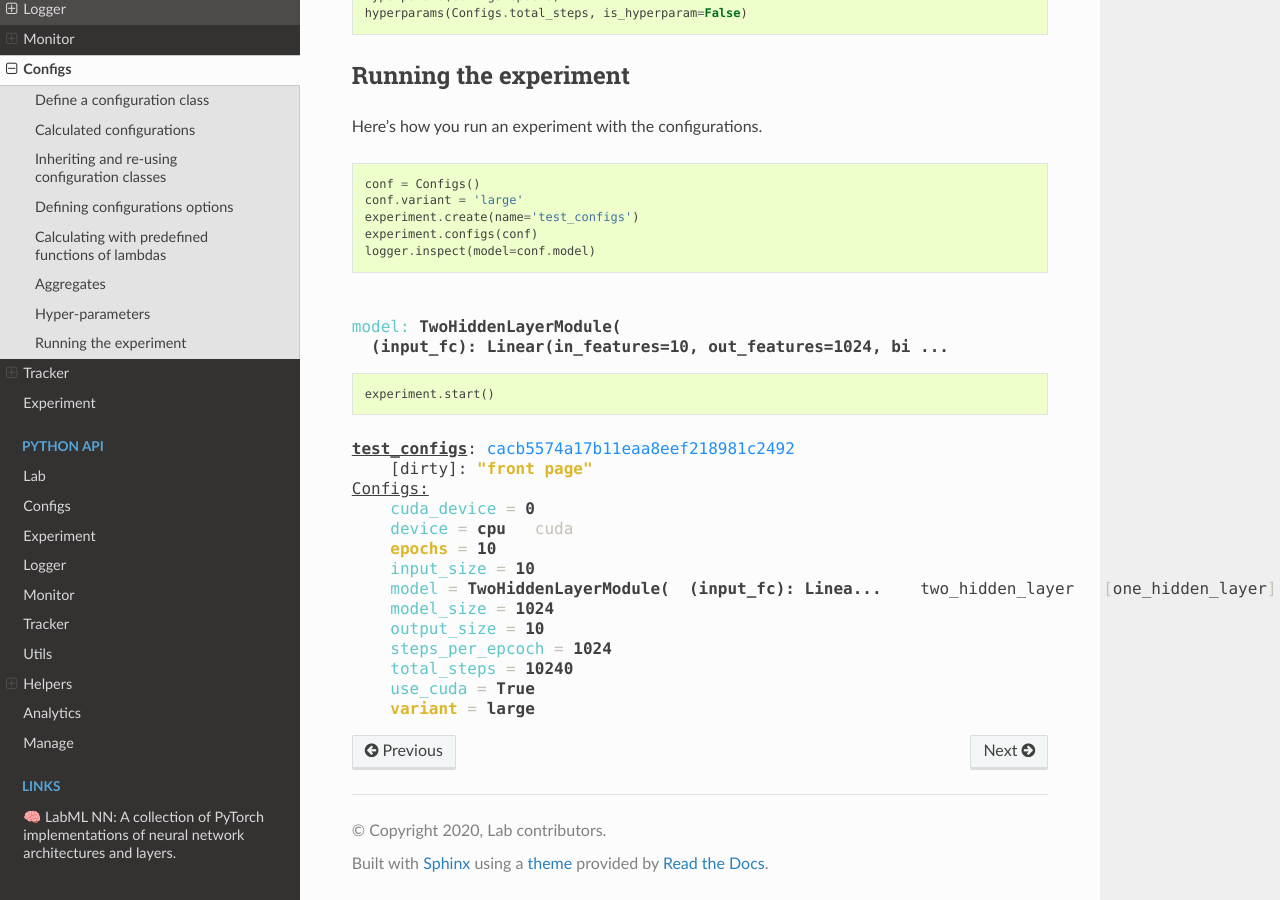
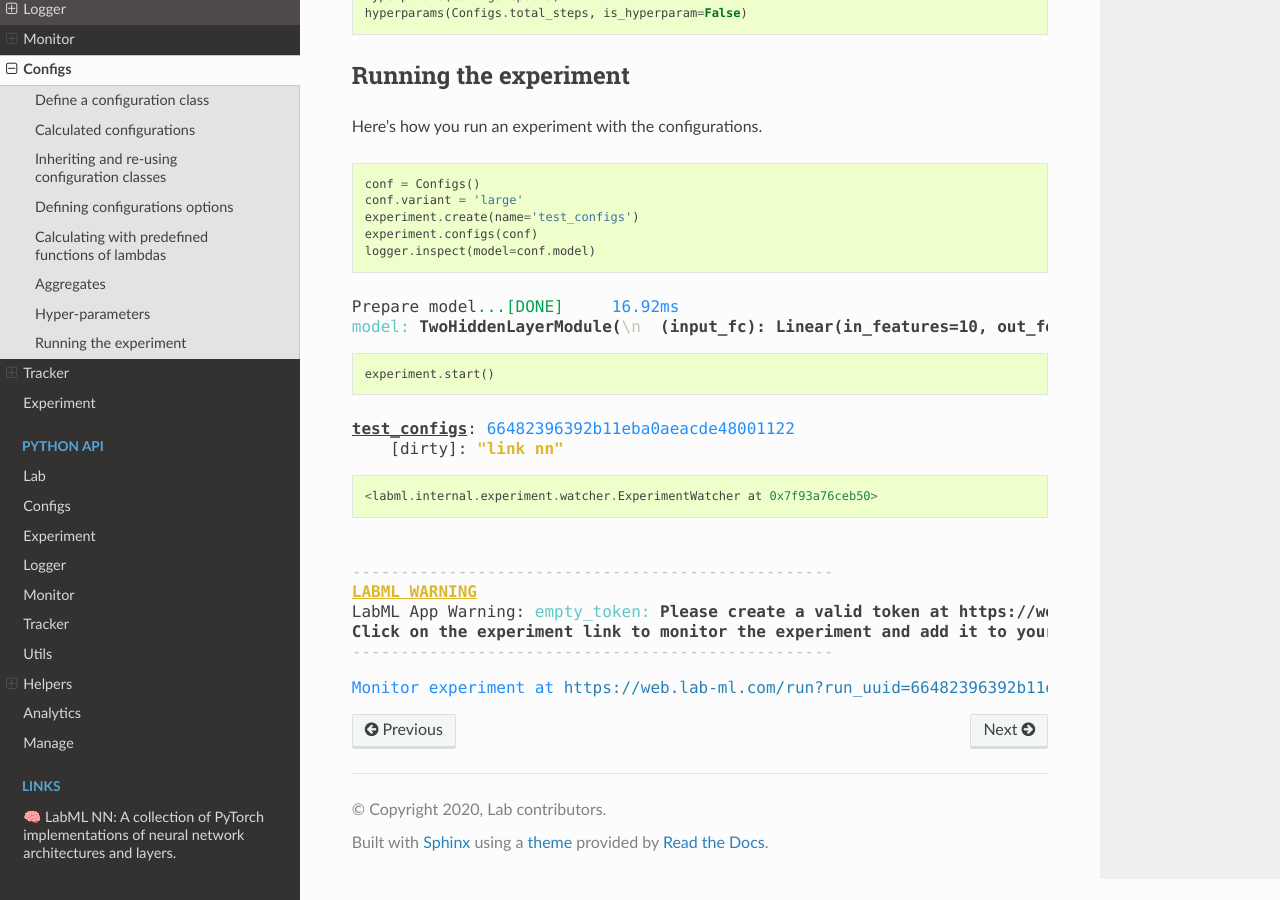
Before and after one commit to lab-ml/docs, a Sphinx documentation site: the page built from source/guide/configs.rst, in a window 1280 px wide and 900 px high, scrolled down 2841 px. Built offline with Sphinx 7.4.7 and the Read the Docs theme 2.0.0, drawn with Linux system fonts in a browser that asks for light colours; nearby versions of some CDN libraries; formulas are drawn with MathJax 3; pages that are not in the unit, such as notebooks, are missing from menus.

Commit message:
labml fixes

```diff
--- a/source/guide/configs.rst
+++ b/source/guide/configs.rst
@@ -174,10 +174,9 @@ Here’s how you run an experiment with the configurations.
 
 .. raw:: html
 
-    <pre>
-
-    <span style="color: #60C6C8">model: </span><strong>TwoHiddenLayerModule(</strong>
-    <strong>  (input_fc): Linear(in_features=10, out_features=1024, bi ...</strong></pre>
+    <pre style="overflow-x: scroll;">
+    Prepare model<span style="color: #00A250">...[DONE]</span><span style="color: #208FFB">	16.92ms</span>
+    <span style="color: #60C6C8">model: </span><strong>TwoHiddenLayerModule(</strong><span style="color: #C5C1B4">\n</span><strong>  (input_fc): Linear(in_features=10, out_features=1024, bia</strong><span style="color: #DDB62B"> ...</span></pre>
 
 
 .. code-block:: python
@@ -188,19 +187,31 @@ Here’s how you run an experiment with the configurations.
 
 .. raw:: html
 
-    <pre>
-    <strong><span style="text-decoration: underline">test_configs</span></strong>: <span style="color: #208FFB">cacb5574a17b11eaa8eef218981c2492</span>
-    	[dirty]: <strong><span style="color: #DDB62B">"front page"</span></strong>
-    <span style="text-decoration: underline">Configs:</span>
-    	<span style="color: #60C6C8">cuda_device</span><span style="color: #C5C1B4"> = </span><strong>0</strong>
-    	<span style="color: #60C6C8">device</span><span style="color: #C5C1B4"> = </span><strong>cpu</strong>	<span style="color: #C5C1B4">cuda</span>
-    	<span style="color: #60C6C8"><strong><span style="color: #DDB62B">epochs</span></strong></span><span style="color: #C5C1B4"> = </span><strong>10</strong>
-    	<span style="color: #60C6C8">input_size</span><span style="color: #C5C1B4"> = </span><strong>10</strong>
-    	<span style="color: #60C6C8">model</span><span style="color: #C5C1B4"> = </span><strong>TwoHiddenLayerModule(  (input_fc): Linea...</strong>	two_hidden_layer<span style="color: #C5C1B4">	[</span>one_hidden_layer<span style="color: #C5C1B4">]</span>
-    	<span style="color: #60C6C8">model_size</span><span style="color: #C5C1B4"> = </span><strong>1024</strong>
-    	<span style="color: #60C6C8">output_size</span><span style="color: #C5C1B4"> = </span><strong>10</strong>
-    	<span style="color: #60C6C8">steps_per_epcoch</span><span style="color: #C5C1B4"> = </span><strong>1024</strong>
-    	<span style="color: #60C6C8">total_steps</span><span style="color: #C5C1B4"> = </span><strong>10240</strong>	<span style="color: #C5C1B4"><lambda></span>
-    	<span style="color: #60C6C8">use_cuda</span><span style="color: #C5C1B4"> = </span><strong>True</strong>
-    	<span style="color: #60C6C8"><strong><span style="color: #DDB62B">variant</span></strong></span><span style="color: #C5C1B4"> = </span><strong>large</strong>
-    </pre>
+    <pre style="overflow-x: scroll;">
+    <strong><span style="text-decoration: underline">test_configs</span></strong>: <span style="color: #208FFB">66482396392b11eba0aeacde48001122</span>
+    	[dirty]: <strong><span style="color: #DDB62B">"link nn"</span></strong></pre>
+
+
+
+
+.. parsed-literal::
+
+    <labml.internal.experiment.watcher.ExperimentWatcher at 0x7f93a76ceb50>
+
+
+
+
+.. raw:: html
+
+    <pre style="overflow-x: scroll;"><span style="color: #C5C1B4"></span>
+    <span style="color: #C5C1B4">--------------------------------------------------</span><span style="color: #DDB62B"><strong><span style="text-decoration: underline"></span></strong></span>
+    <span style="color: #DDB62B"><strong><span style="text-decoration: underline">LABML WARNING</span></strong></span>
+    <span style="color: #DDB62B"><strong><span style="text-decoration: underline"></span></strong></span>LabML App Warning: <span style="color: #60C6C8">empty_token: </span><strong>Please create a valid token at https://web.lab-ml.com.</strong>
+    <strong>Click on the experiment link to monitor the experiment and add it to your experiments list.</strong><span style="color: #C5C1B4"></span>
+    <span style="color: #C5C1B4">--------------------------------------------------</span></pre>
+
+
+
+.. raw:: html
+
+    <pre style="overflow-x: scroll;"><span style="color: #208FFB">Monitor experiment at </span><a href='https://web.lab-ml.com/run?run_uuid=66482396392b11eba0aeacde48001122' target='blank'>https://web.lab-ml.com/run?run_uuid=66482396392b11eba0aeacde48001122</a></pre>
--- a/source/guide/installation_setup.rst
+++ b/source/guide/installation_setup.rst
@@ -48,9 +48,9 @@ The values will default to above so an empty file should work for most of the us
 	``web_api_verify_connection``: Whether to verify SSL certificate of the app.
 	You might want to set this to false if you self host and use an unverified SSL certificate.
 
-	``web_api_open_browser``: Whether to open the monitoring url in the browser automatically.
+	``web_api_open_browser``:` Whether to open the monitoring url in the browser automatically.
 
-	``indicators``: Use this to specify types of `indicators for tracker <tracker.html>`_.
+	`indicators``: Use this to specify types of `indicators for tracker <tracker.html>`_.
 	``class_name`` is the type of the indicator. ``is_print`` is whether to output
 	the statistic to console and `LabML App <https://github.com/lab-ml/app>`_.
 	``name`` can be a wildcard selector for indicator names. You can set these individually with
```
Also changed, not shown: source/guide/experiment.rst (+29 -5 lines), source/guide/logger.rst (+16 -16 lines), source/guide/monitor.rst (+7 -20 lines), source/guide/tracker.rst (+10 -11 lines), 13 other files.
